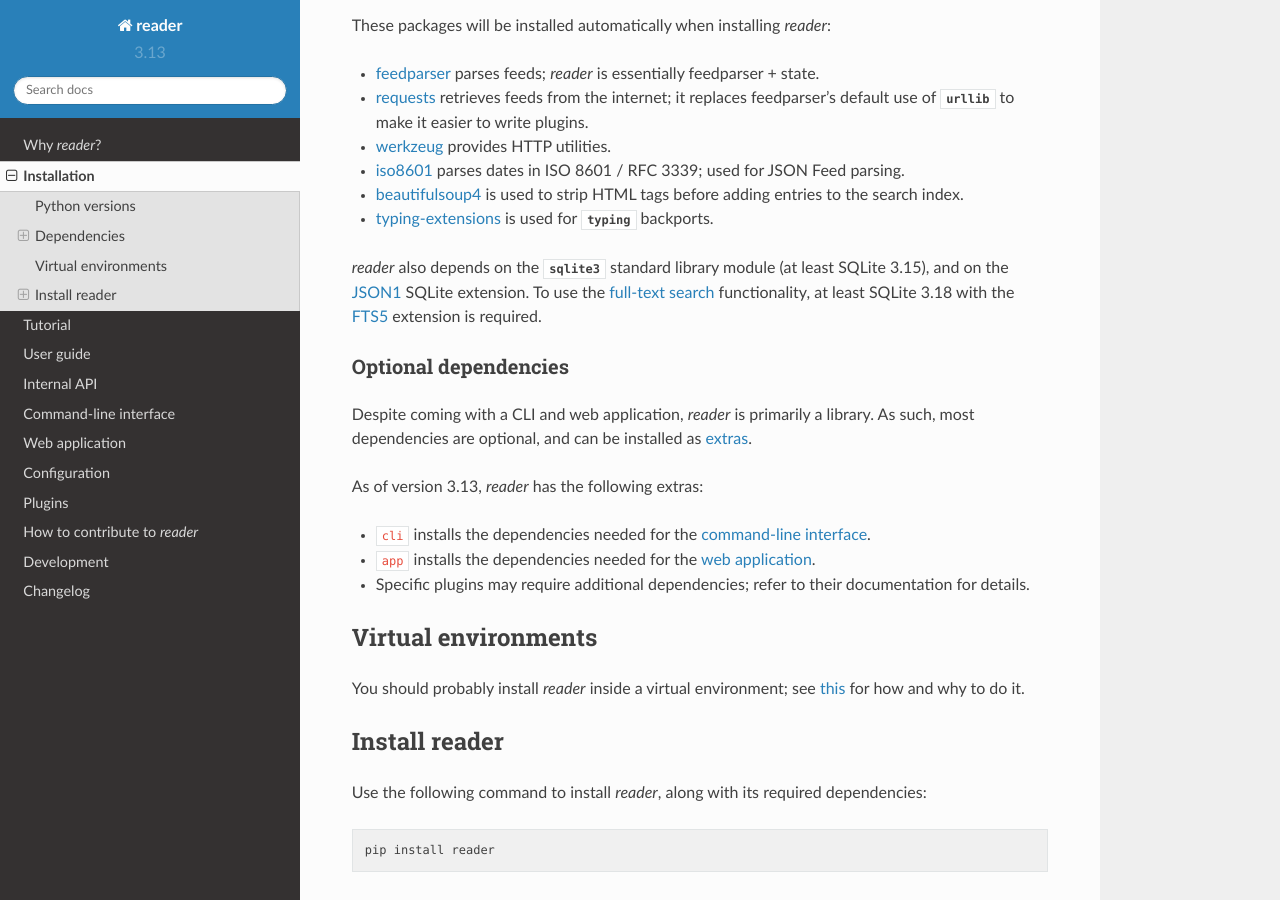
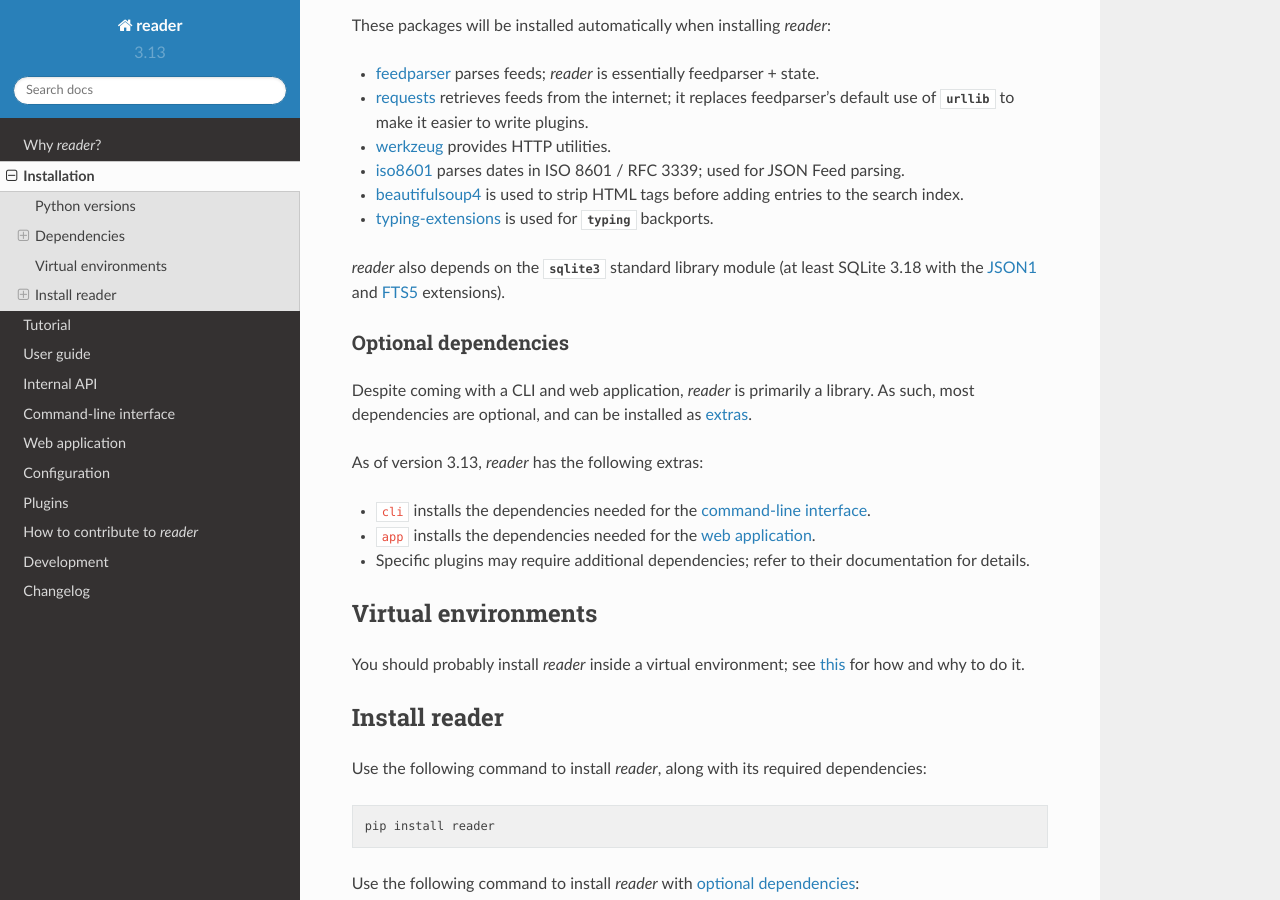
Before and after one commit to Alcides1123/reader, a Sphinx documentation site: the page built from docs/install.rst, in a window 1280 px wide and 900 px high, scrolled down 306 px. Built offline with Sphinx 7.4.7 and the Read the Docs theme 2.0.0, drawn with Linux system fonts in a browser that asks for light colours; pages that are not in the unit, such as notebooks, are missing from menus.

Commit message:
Update minimum SQLite version in the installation docs. #323

```diff
--- a/docs/install.rst
+++ b/docs/install.rst
@@ -24,9 +24,7 @@ These packages will be installed automatically when installing *reader*:
 * `typing-extensions`_ is used for :mod:`typing` backports.
 
 *reader* also depends on the :mod:`sqlite3` standard library module
-(at least SQLite 3.15), and on the `JSON1`_ SQLite extension.
-To use the :ref:`full-text search <fts>` functionality,
-at least SQLite 3.18 with the `FTS5`_ extension is required.
+(at least SQLite 3.18 with the `JSON1`_ and `FTS5`_ extensions).
 
 
 .. _optional dependencies:
```
